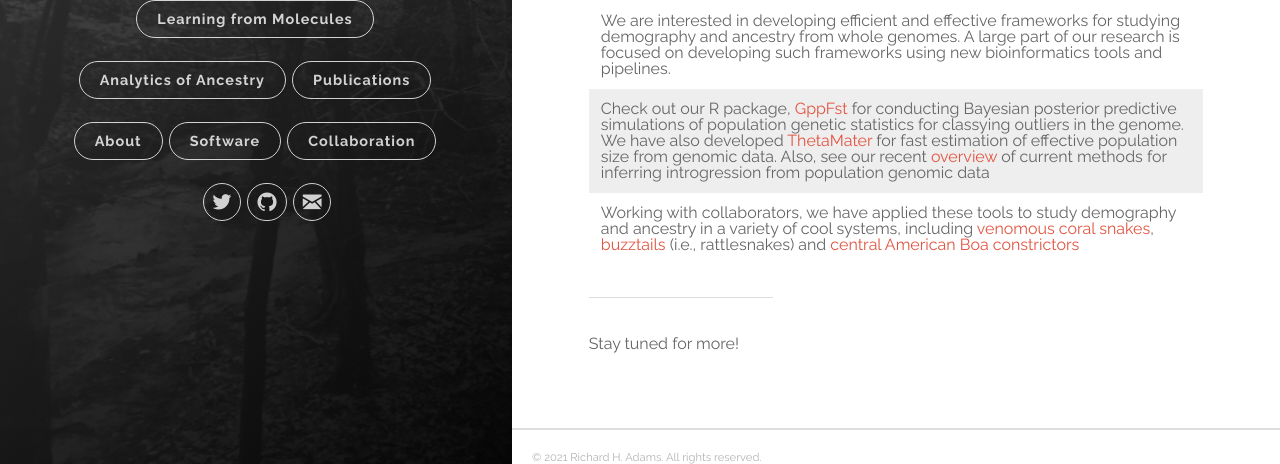
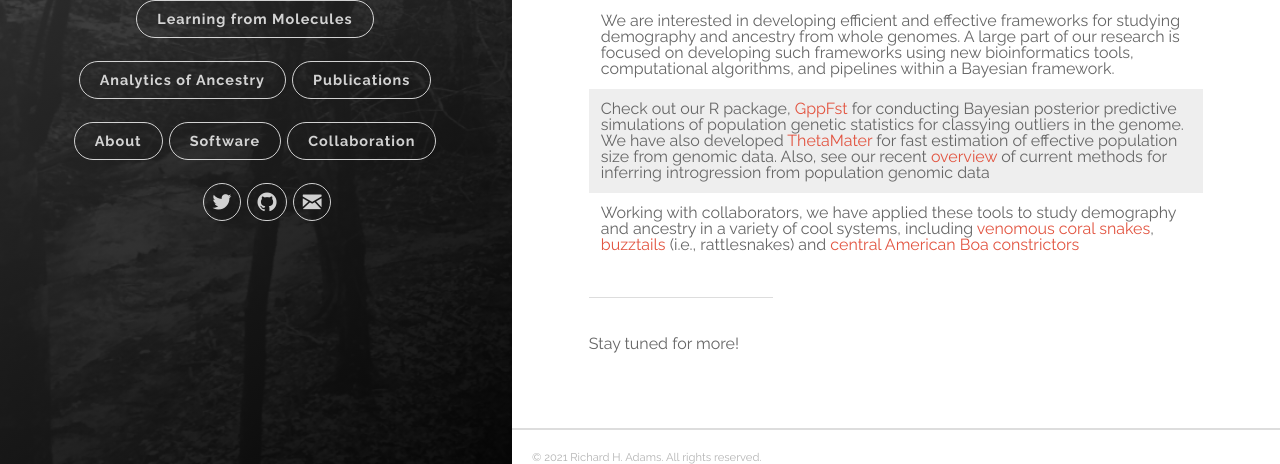
Before and after one commit to rhaTESTrha/Research, a Jekyll site: the page built from _posts/2019-11-08-research3.markdown, in a window 1280 px wide and 1108 px high. Shown: the part 644-1108 px from the top of the window. Built offline with Jekyll 4.4.1, drawn with Linux system fonts in a browser that asks for light colours.

Commit message:
Update 2019-11-08-research3.markdown

```diff
--- a/_posts/2019-11-08-research3.markdown
+++ b/_posts/2019-11-08-research3.markdown
@@ -7,7 +7,7 @@ categories: [jekyll]
 ------------------------------------------------------------------------------------------------------
 ![image tooltip here](images/Box6.png)![image tooltip here](images/PopGen.png)
 
-| We are interested in developing efficient and effective frameworks for studying demography and ancestry from whole genomes. A large part of our research is focused on developing such frameworks using new bioinformatics tools and pipelines.|
+| We are interested in developing efficient and effective frameworks for studying demography and ancestry from whole genomes. A large part of our research is focused on developing such frameworks using new bioinformatics tools, computational algorithms, and pipelines within a Bayesian framework.|
 | Check out our R package, [GppFst](https://academic.oup.com/bioinformatics/article/33/9/1414/2736363) for conducting Bayesian posterior predictive simulations of population genetic statistics for classying outliers in the genome. We have also developed [ThetaMater](https://academic.oup.com/bioinformatics/article/34/6/1072/4670681) for fast estimation of effective population size from genomic data. Also, see our recent [overview](https://link.springer.com/article/10.1007/s40610-019-00120-0) of current methods for inferring introgression from population genomic data|
 | Working with collaborators, we have applied these tools to study demography and ancestry in a variety of cool systems, including [venomous coral snakes](https://www.sciencedirect.com/science/article/abs/pii/S1055790320300427?via%3Dihub), [buzztails](https://academic.oup.com/biolinnean/article/128/1/149/5523649) (i.e., rattlesnakes) and [central American Boa constrictors](https://academic.oup.com/gbe/article/11/11/3123/5603307?rss=1) |
 
```
